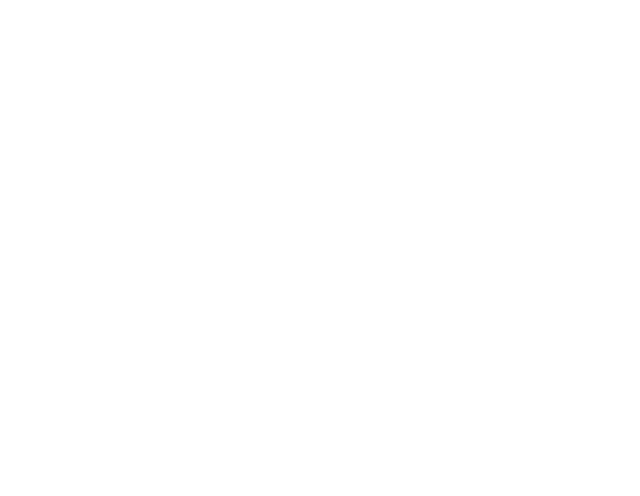
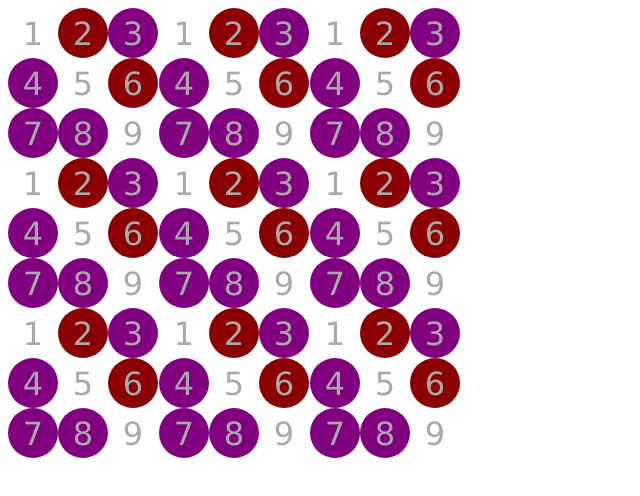
Before and after one commit to ryan-way-old-projects/game, an Angular app: page / in a window 1280 px wide. Shown: the top 496 px of the page, without its empty margins (0-640 px from the left). Built offline with nearby package versions, Linux system fonts and the light colour scheme.

Commit message:
update app component to use sudoku component

```diff
--- a/src/app/app.component.html
+++ b/src/app/app.component.html
@@ -1 +1 @@
-<app-subgrid></app-subgrid>
+<app-sudoku></app-sudoku>
```
